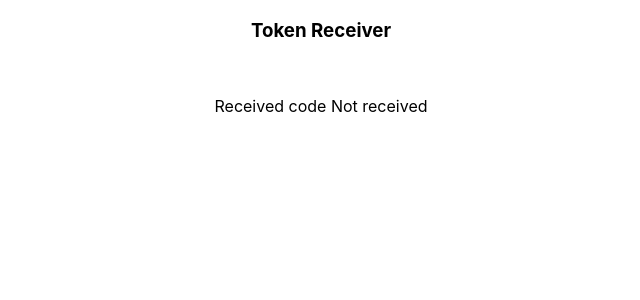
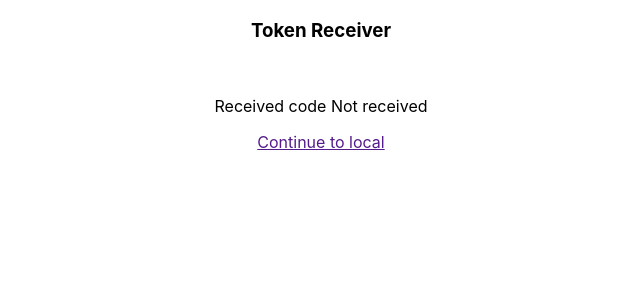
Before and after one commit to joel-frost/destiny2-token-receiver, a React (Create React App) app: page / in a window 1280 px wide. Shown: the top 300 px of the page, without its empty margins (319-959 px from the left). Built offline with nearby package versions, Linux system fonts and the light colour scheme.

Commit message:
Add link to local env

```diff
--- a/src/App.jsx
+++ b/src/App.jsx
@@ -7,17 +7,23 @@ function App() {
 
 
     const [token, setToken] = useState("Not received");
+    const [redirect, setRedirect] = useState("");
 
     useEffect(() => {
         const urlParams = new URLSearchParams(window.location.search);
         let currentToken = urlParams.get('code');
-        if (currentToken !== null) setToken(currentToken);
+        if (currentToken !== null) {
+            setToken(currentToken);
+            setRedirect("http://localhost:3000/?code="+currentToken);
+        }
+
     }, []);
     return (
     <div className="App">
       <h3>Token Receiver</h3>
       <br />
       <p>Received code {token}</p>
+        <a href={redirect}>Continue to local</a>
     </div>
   );
 }
```
Also changed, not shown: 6 other files (tests, documents, lock files or other folders).
